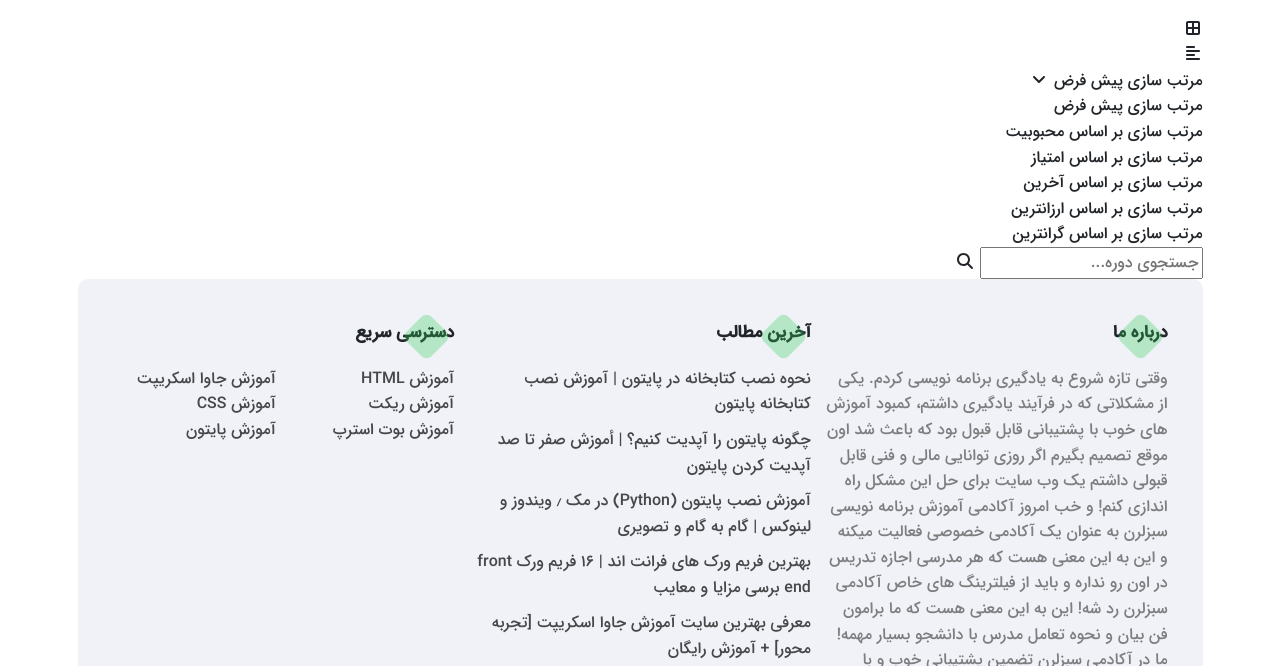
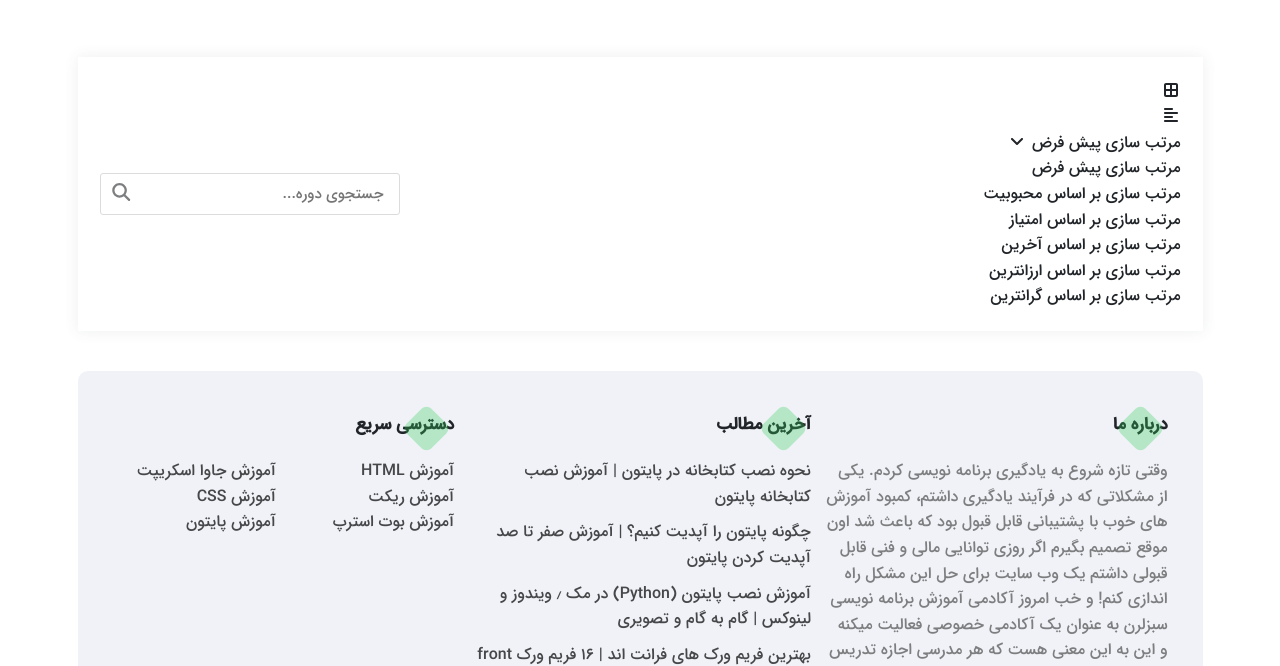
Before and after one commit to MAwasTaken/CMS-with-JS, a plain HTML site: page category.html in a window 1280 px wide. Shown: the part 134-800 px from the top of the page. Drawn offline with Linux system fonts and the light colour scheme; files whose address does not match are found by name.

Commit message:
Top Bar Left Styled.

```diff
--- a/category.html
+++ b/category.html
@@ -231,7 +231,7 @@
 								<span class="footer-widget__title">آخرین مطالب</span>
 								<div class="footer-widget__links">
 									<a href="#" class="footer-widget__link"> نحوه نصب کتابخانه در پایتون | آموزش نصب کتابخانه پایتون </a>
-									<a href="#" class="footer-widget__link"> چگونه پایتون را آپدیت کنیم؟ | أموزش صفر تا صد آپدیت کردن پایتون </a>
+									<a href="#" class="footer-widget__link"> چگونه پایتون را آپدیت کنیم؟ | آموزش صفر تا صد آپدیت کردن پایتون </a>
 									<a href="#" class="footer-widget__link"> آموزش نصب پایتون (Python) در مک ٫ ویندوز و لینوکس | گام به گام و تصویری </a>
 									<a href="#" class="footer-widget__link"> بهترین فریم ورک های فرانت اند | ۱۶ فریم ورک front end برسی مزایا و معایب </a>
 									<a href="#" class="footer-widget__link"> معرفی بهترین سایت آموزش جاوا اسکریپت [تجربه محور] + آموزش رایگان </a>
--- a/sass/category.scss
+++ b/sass/category.scss
@@ -8,5 +8,44 @@
 @import "footer";
 @import "course-box";
 
+/* Start Courses Top-Bar Styles */
+
+.courses {
+	margin: 4rem 0;
+
+	.courses-top-bar {
+		display: flex;
+		justify-content: space-between;
+		align-items: center;
+		padding: 2.2rem;
+		box-shadow: 0 0 13px 1px rgba(70, 72, 77, 0.08);
+
+		.courses-top-bar__left {
+			.courses-top-bar__form {
+				position: relative;
+				width: 30rem;
+
+				.courses-top-bar__input {
+					font-size: 1.5rem;
+					width: 100%;
+					border: 1px solid #dcdcdc;
+					padding: 0.8rem 1.5rem 0.8rem 4.2rem;
+					border-radius: 0.3rem;
+				}
+
+				.courses-top-bar__search-icon {
+					position: absolute;
+					left: 1rem;
+                    top: 1rem;
+                    color: #7d7e7f;
+                    font-size: 1.8rem;
+                    cursor: pointer;
+				}
+			}
+		}
+	}
+}
+
+/* Finish Courses Top-Bar Styles */
 
 //  sass --watch sass/category.scss css/category.css
```
Also changed, not shown: css/category.css, 1 other file.
